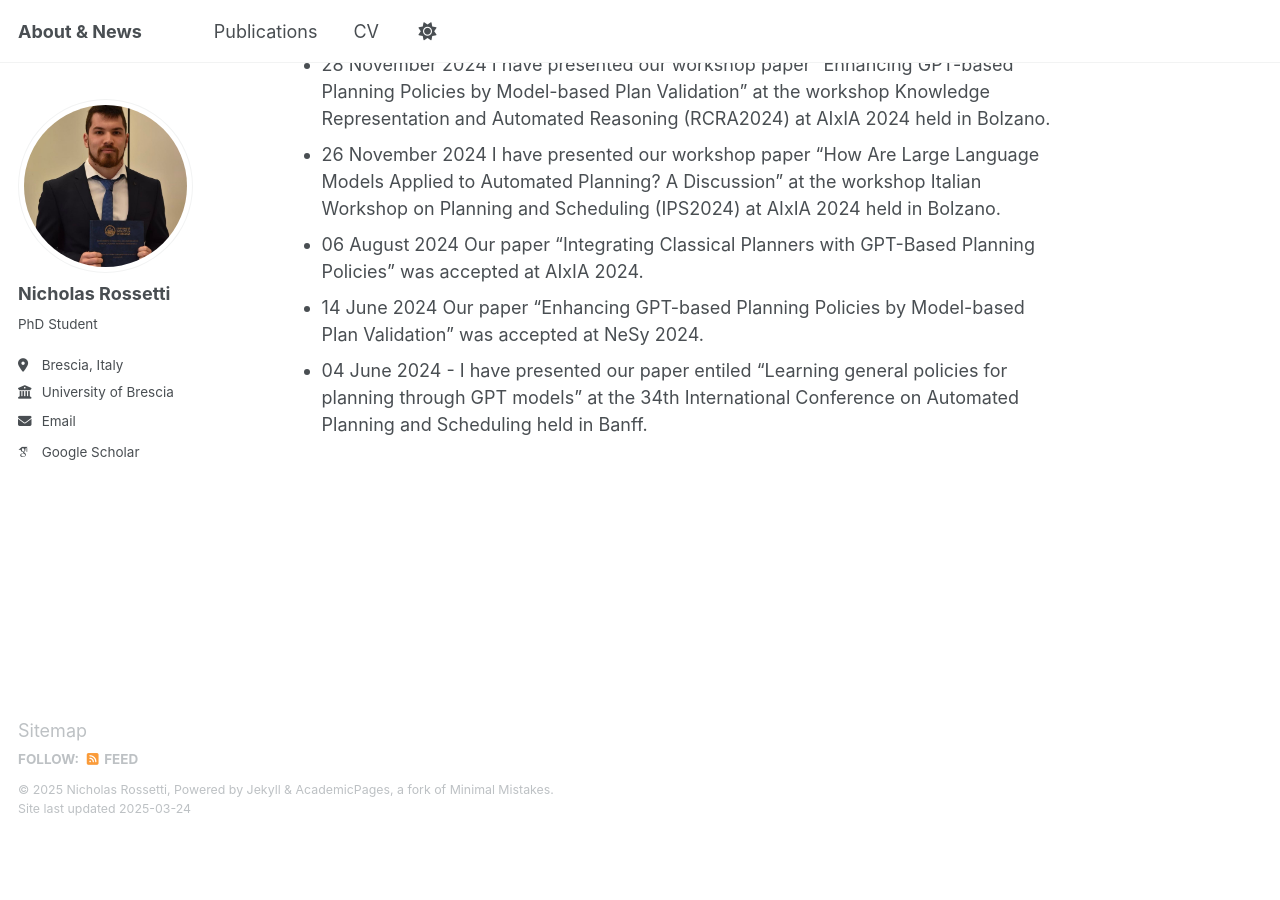
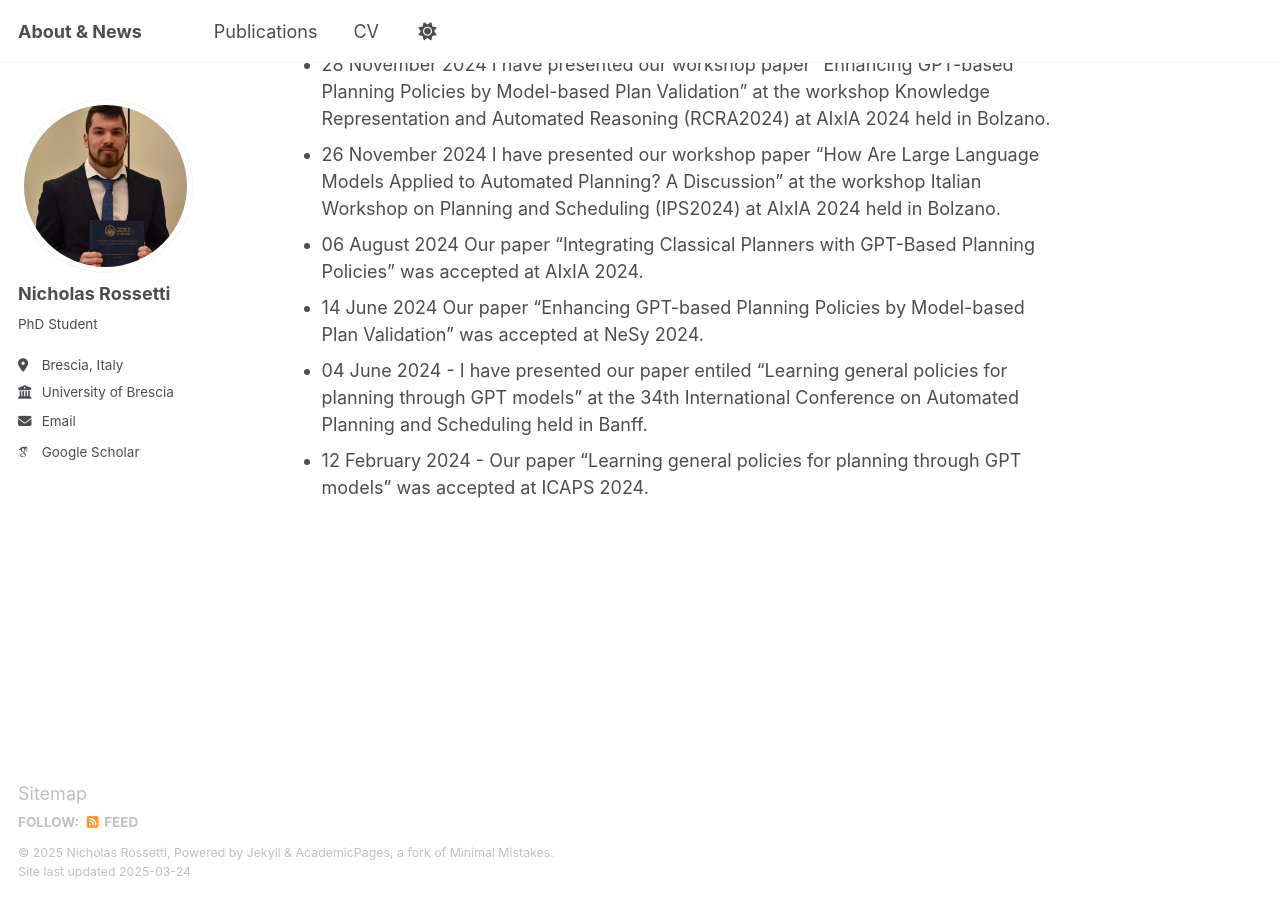
Before and after one commit to nicholasRossetti/nicholasRossetti.github.io, a Jekyll site: the page built from _pages/about.md, in a window 1280 px wide and 900 px high, scrolled down 606 px. Built offline with Jekyll 4.4.1, drawn with Linux system fonts in a browser that asks for light colours; some web fonts are replaced; before the commit the page ends 1443 px from its top, so only the background shows below that.

Commit message:
added news icaps24

```diff
--- a/_pages/about.md
+++ b/_pages/about.md
@@ -17,3 +17,4 @@ News
 * 06 August 2024 Our paper "Integrating Classical Planners with GPT-Based Planning Policies" was accepted at AIxIA 2024.
 * 14 June 2024 Our paper "Enhancing GPT-based Planning Policies by Model-based Plan Validation" was accepted at NeSy 2024.
 * 04 June 2024 - I have presented our paper entiled "Learning general policies for planning through GPT models" at the 34th International Conference on Automated Planning and Scheduling held in Banff.
+* 12 February 2024 - Our paper "Learning general policies for planning through GPT models" was accepted at ICAPS 2024.
```
